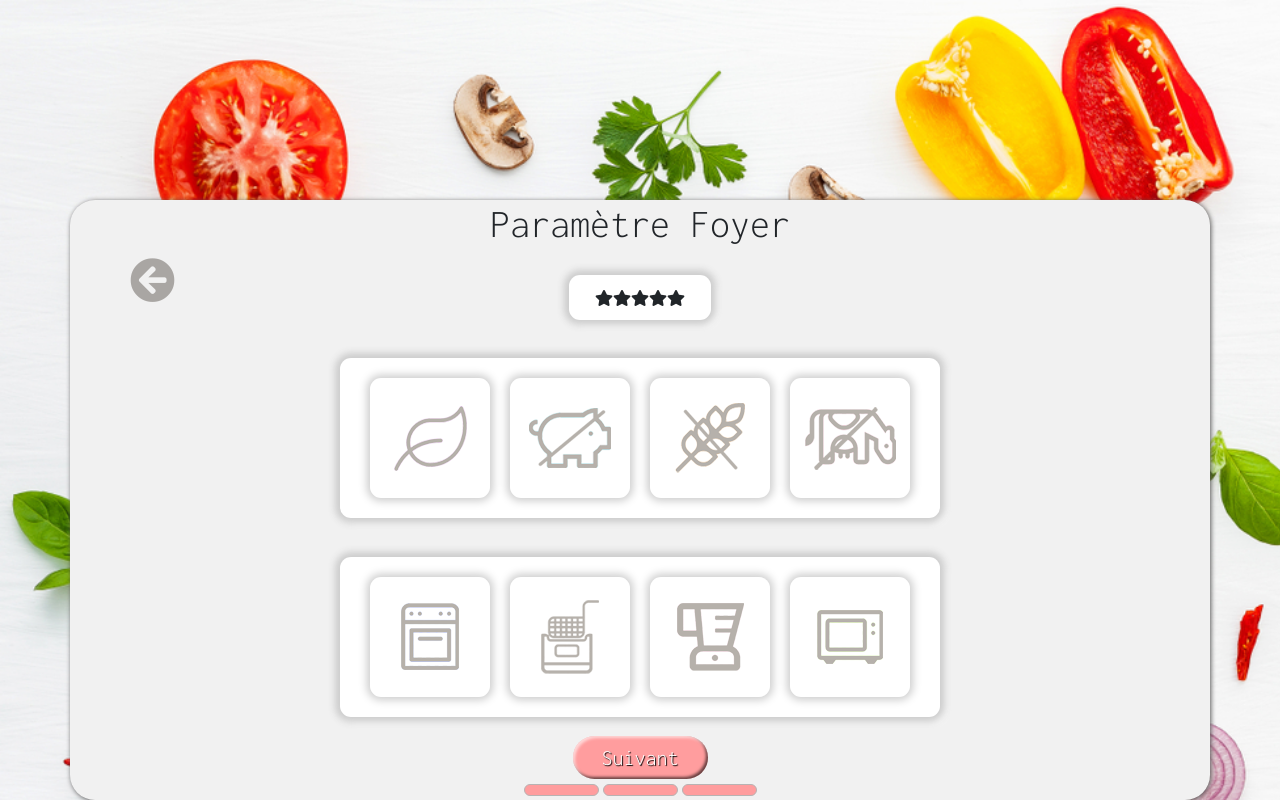
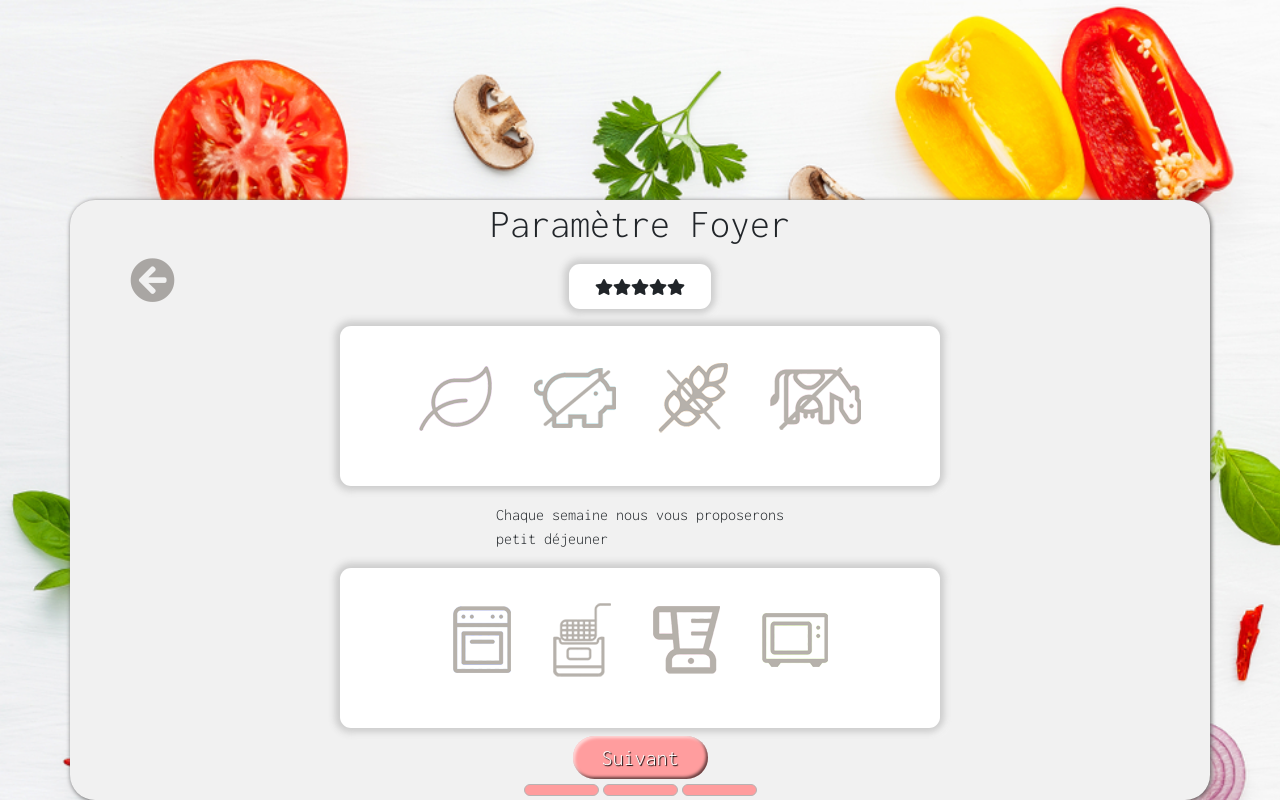
Before and after one commit to sophie1908/projet_final_vue, a Vue app: page /myregister3/1 in a window 1280 px wide. Shown: the top 800 px of the page. Built offline with nearby package versions, Linux system fonts and the light colour scheme.

Commit message:
register3 v2

```diff
--- a/src/components/register2.vue
+++ b/src/components/register2.vue
@@ -137,9 +137,9 @@ components:{},
                 if(res.data){
                         alert("ok");
                         localStorage.setItem("token",res.data.token)
-                    this.$router.push({name: 'register3', params: {email : this.email}})
-                   /*  La méthode Location.reload() recharge la ressource depuis l'URL actuelle */
-                    window.location.reload();
+                        this.$router.push({name: 'register3', params: {email : this.email}})
+                        /*  La méthode Location.reload() recharge la ressource depuis l'URL actuelle */
+                        window.location.reload();
                 }
                 else{
                     alert(res.data.msg)
--- a/src/components/register3.vue
+++ b/src/components/register3.vue
@@ -21,44 +21,59 @@
                             />
             </div>
             <div class="pref">
-                <div class="pref_item" id="vegetarien" @click="push">
-                    <img src="../assets/vege.png" alt="vegetarien">
-                </div>
 
-                <div class="pref_item" id="sans_porc">
-                    <img src="../assets/sp.png" alt="sans porc">
-                </div>
+            <ul>
+  <li>
+    <input type="checkbox" id="myCheckbox1" value="vegetarien" v-model="pref1" >
+    <label for="myCheckbox1"><img src="../assets/vege.png" /></label>
+  </li>
+  <li>
 
-                <div class="pref_item" id="sans_gluten">
-                    <img src="../assets/gluten.png" alt="sans gluten">
-                </div>
+    <input type="checkbox" id="myCheckbox2"  value="sans_porc" v-model="pref2" >
+    <label for="myCheckbox2"><img src="../assets/sp.png" /></label>
+  </li>
+  <li>
 
-                <div class="pref_item" id="sans_laitier">
-                    <img src="../assets/laitier.png" alt="sans laitier">
-                </div>
+    <input type="checkbox" id="myCheckbox3" value="sans_gluten" v-model="pref3" />
+    <label for="myCheckbox3"><img src="../assets/gluten.png" /></label>
+  </li>
+  <li>
+
+    <input type="checkbox" id="myCheckbox4" value="sans_lactose" v-model="pref4" />
+    <label for="myCheckbox4"><img src="../assets/laitier.png" /></label>
+  </li>
+</ul>
             </div>
 
+<span>Chaque semaine nous vous proposerons <br>
+                    {{ pref1 }}{{ pref2 }}{{ pref3 }}{{ pref4 }} petit déjeuner <br></span>
             <div class="materiel">
-                <div class="materiel_item" id="four">
-                    <img src="../assets/four.png" alt="four">
-                </div>
+                <ul>
+  <li>
+    <input type="checkbox" id="myCheckbox11" />
+    <label for="myCheckbox11"><img src="../assets/four.png" /></label>
+  </li>
+  <li>
 
-                <div class="materiel_item" id="friteuse">
-                    <img src="../assets/friteuse.png" alt="friteuse">
-                </div>
+    <input type="checkbox" id="myCheckbox22" />
+    <label for="myCheckbox22"><img src="../assets/friteuse.png" /></label>
+  </li>
+  <li>
 
-                <div class="materiel_item" id="mixeur">
-                    <img src="../assets/mixeur.png" alt="mixeur">
-                </div>
+    <input type="checkbox" id="myCheckbox33" />
+    <label for="myCheckbox33"><img src="../assets/mixeur.png" /></label>
+  </li>
+  <li>
 
-                <div class="materiel_item" id="micro_onde">
-                    <img src="../assets/micro_onde.png" alt="micro_onde">
-                </div>
+    <input type="checkbox" id="myCheckbox44" />
+    <label for="myCheckbox44"><img src="../assets/micro_onde.png" /></label>
+  </li>
+</ul>
             </div>
 
 
             </div>
-            <button @click="inscription" class="btn-suivant"
+            <button @click="register_final" class="btn-suivant"
             value="Suivant">Suivant</button>
 
             <div class="progression">
@@ -72,11 +87,14 @@
 </template>
 <script>
 export default {
-    name: "register",
+    name: "register_final",
     data() {
         return {
             email : this.$route.params.email,
-            star: 0
+            pref1:"",
+            pref2:"",
+            pref3:"",
+            pref4:"",
             }
 },
 components:{},
@@ -154,29 +172,6 @@ components:{},
     background-color: white;
 }
 
-.pref_item{
-    width: 120px;
-    height: 120px;
-    margin: 10px;
-    box-shadow: 0px 0px 8px 3px #cccccc;
-    border-radius: 11px;
-    display: flex;
-    align-items: center;
-    justify-content: center;
-    background-color: white;
-}
-
-.materiel_item{
-    width: 120px;
-    height: 120px;
-    margin: 10px;
-    box-shadow: 0px 0px 8px 3px #cccccc;
-    border-radius: 11px;
-    display: flex;
-    align-items: center;
-    justify-content: center;
-    background-color: white;
-}
 
 
 .i{
@@ -294,5 +289,66 @@ h1{
     color: red
 }
 
+ul {
+  list-style-type: none;
+}
+
+li {
+  display: inline-block;
+}
+
+input[type="checkbox"][id^="myCheckbox"] {
+  display: none;
+}
+
+label {
+  border: 1px solid #fff;
+  padding: 10px;
+  display: block;
+  position: relative;
+  margin: 10px;
+  cursor: pointer;
+}
+
+label:before {
+  background-color: white;
+  color: white;
+  content: " ";
+  display: block;
+  border-radius: 50%;
+  position: absolute;
+  top: -5px;
+  left: -5px;
+  width: 25px;
+  height: 25px;
+  text-align: center;
+  line-height: 28px;
+  transition-duration: 0.4s;
+  transform: scale(0);
+}
+
+label img {
+  transition-duration: 0.2s;
+  transform-origin: 50% 50%;
+}
+
+:checked + label {
+  border-radius: 10px;
+  box-shadow: 0px 0px 5px 1px #BBB9B9;
+
+}
+
+:checked + label:before {
+  content: "✓";
+  background-color: #ff9d9e;
+  transform: scale(1);
+}
+
+:checked + label img {
+  transform: scale(0.9);
+  /* box-shadow: 0 0 5px #333; */
+  z-index: -1;
+}
+
 
 </style>
```
